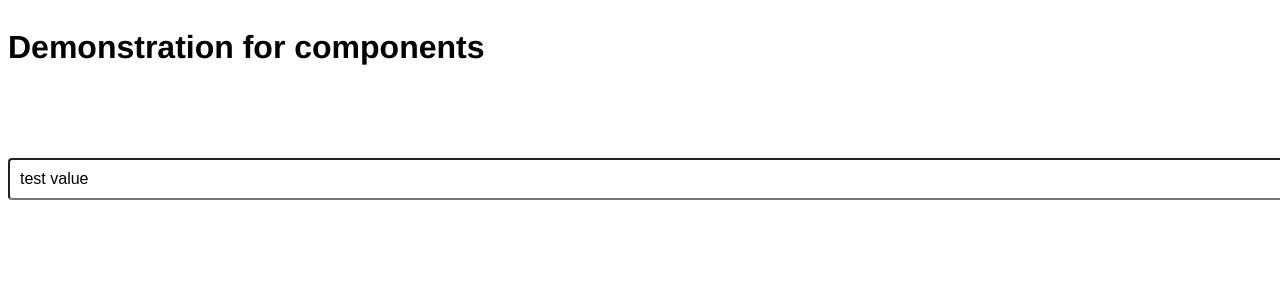
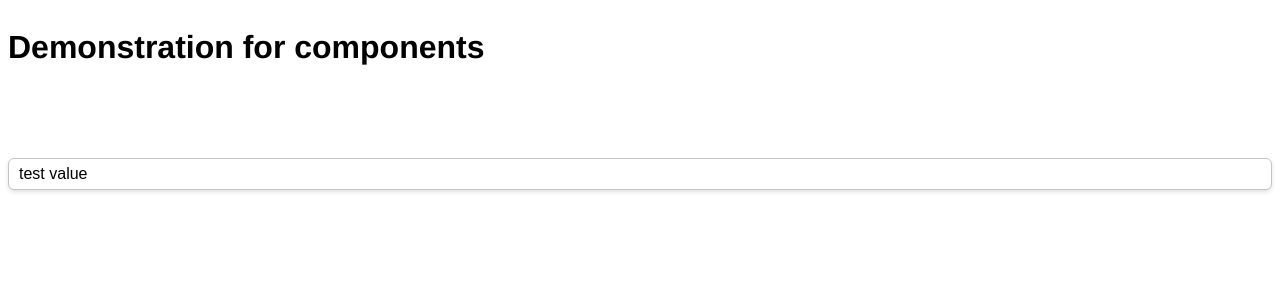
Before and after one commit to Hov96/hov-vue3-ui-lib, a Vue app: page / in a window 1280 px wide. Shown: the top 300 px of the page. Built offline with nearby package versions, Linux system fonts and the light colour scheme.

Commit message:
create input component

```diff
--- a/src/components/Input.vue
+++ b/src/components/Input.vue
@@ -1,16 +1,108 @@
 <template>
-    <input
-        class="h-input"
-        :value="modelValue"
-        :placeholder="placeholder"
-        :disabled="disabled"
-        :type="type"
-        @input="($event) => $emit('update:modelValue', ($event.target as HTMLInputElement).value)"
-    />
+    <div class="h-input" :class="{ 'h-input--disabled': disabled }">
+        <label v-if="label" class="h-input__title" :class="{ 'h-input__title-bold': boldLabel }" :for="id">
+            {{ label }}
+            <span :style="{ color: asteriskColor ? asteriskColor : 'var(--color-danger)' }">{{ required ? '*' : '' }}</span>
+        </label>
+
+        <div class="h-input__content">
+            <input
+                class="h-input__input"
+                :class="{
+                    'h-input__input--disabled': disabled,
+                    'h-input__input--error': errorMessage,
+                    'h-input__input--no-shadow': noShadow,
+                    'h-input__input--hide-appearance': hideAppearance,
+                    'h-input__input--with-start-icon': $slots['start-icon'],
+                    'h-input__input--with-end-icon': $slots['end-icon'] || type === 'password',
+                }"
+                :id="id"
+                :type="inputType"
+                :value="modelValue"
+                :placeholder="placeholder"
+                :disabled="disabled"
+                :min="min"
+                :max="max"
+                :minlength="minLength"
+                :maxlength="maxLength"
+                :required="required"
+                @input="onInput"
+                @blur="emit('onBlur', $event)"
+                @focus="emit('onFocus', $event)"
+                @keydown="emit('onKeydown', $event)"
+                @keyup="emit('onKeyup', $event)"
+                @change="emit('onChange', $event)"
+            />
+
+            <div v-if="$slots['start-icon']" class="h-input__start-icon">
+                <slot name="start-icon"></slot>
+            </div>
+
+            <div v-if="type === 'password'" class="h-input__end-icon">
+                <img
+                    :src="EyeIcon"
+                    alt="Eye icon"
+                    width="18"
+                    height="18"
+                    @click="inputType = 'text'"
+                    v-if="inputType === 'password'"
+                />
+                <img :src="EyeSlashIcon" alt="Eye slash icon" width="18" height="18" @click="inputType = 'password'" v-else />
+            </div>
+
+            <div v-else-if="$slots['end-icon']" class="h-input__end-icon">
+                <slot name="end-icon"></slot>
+            </div>
+        </div>
+
+        <p v-if="errorMessage" class="h-input__error-message">
+            {{ errorMessage }}
+        </p>
+    </div>
 </template>
 
 <script setup lang="ts">
+import { ref } from 'vue'
 import { InputProps } from '@/types/input.type'
 
-const { modelValue, placeholder, disabled, type } = defineProps<InputProps>()
+// Icons
+import EyeIcon from '../assets/icons/eye.svg'
+import EyeSlashIcon from '../assets/icons/eye-slash.svg'
+
+const {
+    modelValue,
+    id = 'h-input',
+    label,
+    placeholder = '',
+    disabled = false,
+    errorMessage = '',
+    type = 'text',
+    min,
+    max,
+    noShadow = false,
+    hideAppearance = false,
+    required = false,
+    asteriskColor,
+    minLength,
+    maxLength,
+    boldLabel,
+} = defineProps<InputProps>()
+
+const emit = defineEmits<{
+    (e: 'update:modelValue', value: string): void
+    (e: 'onInput', event: Event): void
+    (e: 'onBlur', event: FocusEvent): void
+    (e: 'onFocus', event: FocusEvent): void
+    (e: 'onKeydown', event: KeyboardEvent): void
+    (e: 'onKeyup', event: KeyboardEvent): void
+    (e: 'onChange', event: Event): void
+}>()
+
+const inputType = ref(type || 'text')
+
+const onInput = (event: Event) => {
+    const target = event.target as HTMLInputElement
+    emit('update:modelValue', target.value)
+    emit('onInput', event)
+}
 </script>
--- /dev/null
+++ b/src/shims-vue.d.ts
@@ -0,0 +1,4 @@
+declare module '*.svg' {
+    const src: string
+    export default src
+}
--- a/src/styles/components/input.styles.css
+++ b/src/styles/components/input.styles.css
@@ -1,6 +1,105 @@
 .h-input {
-    padding: 10px;
-    font-size: 16px;
-    border-radius: 4px;
+    position: relative;
+    box-sizing: border-box;
+    display: flex;
+    flex-direction: column;
+    gap: var(--h-spacing-xs);
     width: 100%;
 }
+
+.h-input--disabled {
+    pointer-events: none;
+}
+
+/* Label */
+.h-input__title {
+    font-size: var(--h-font-size-base);
+    font-weight: var(--h-font-weight-normal);
+    color: inherit;
+    line-height: var(--h-font-size-base);
+}
+
+.h-input__title-bold {
+    font-weight: var(--h-font-weight-bold);
+}
+
+/* Content wrapper */
+.h-input__content {
+    display: flex;
+    align-items: center;
+    gap: var(--h-spacing-sm);
+}
+
+/* Input */
+.h-input__input {
+    width: 100%;
+    border-radius: var(--h-border-radius-sm);
+    padding: var(--h-spacing-xsm) var(--h-spacing-xmd);
+    border: 1px solid var(--h-color-border-default);
+    outline: none;
+    transition: all var(--h-transition-normal);
+    font-size: inherit;
+    box-shadow: var(--h-shadow-sm);
+}
+
+.h-input__input[type='password'],
+.h-input__input--with-end-icon {
+    padding-right: var(--h-spacing-32);
+}
+
+.h-input__input--with-start-icon {
+    padding-left: var(--h-spacing-32);
+}
+
+.h-input__input:focus {
+    border-color: var(--h-color-primary);
+}
+
+.h-input__input--disabled {
+    border-color: var(--h-color-disabled);
+    background-color: var(--h-color-disabled);
+}
+
+.h-input__input--error {
+    border-color: var(--h-color-danger) !important;
+}
+
+.h-input__input--no-shadow {
+    box-shadow: none;
+}
+
+.h-input__input--hide-appearance::-webkit-outer-spin-button,
+.h-input__input--hide-appearance::-webkit-inner-spin-button {
+    -webkit-appearance: none;
+    -moz-appearance: none;
+    appearance: none;
+}
+
+/* Error message */
+.h-input__error-message {
+    font-size: var(--h-font-size-sm);
+    margin: 0;
+    color: var(--h-color-danger);
+}
+
+/* Start and End icons */
+.h-input__start-icon {
+    position: absolute;
+    top: 50%;
+    left: var(--h-spacing-sm);
+    transform: translateY(-50%);
+    max-width: var(--h-spacing-32);
+    max-height: var(--h-spacing-32);
+    overflow: hidden;
+}
+
+.h-input__end-icon {
+    position: absolute;
+    top: 50%;
+    right: var(--h-spacing-sm);
+    transform: translateY(-50%);
+    cursor: pointer;
+    max-width: var(--h-spacing-32);
+    max-height: var(--h-spacing-32);
+    overflow: hidden;
+}
--- a/src/styles/variables.css
+++ b/src/styles/variables.css
@@ -50,6 +50,13 @@
     --h-font-size-xl: 18px;
     --h-font-size-2xl: 20px;
 
+    /* Border Radius */
+    --h-border-radius-xxs: 2px;
+    --h-border-radius-xs: 4px;
+    --h-border-radius-sm: 6px;
+    --h-border-radius-md: 8px;
+    --h-border-radius-lg: 12px;
+
     /* Font Weights */
     --h-font-weight-normal: 400;
     --h-font-weight-medium: 500;
@@ -60,8 +67,10 @@
     --h-spacing-xs: 4px;
     --h-spacing-xsm: 6px;
     --h-spacing-sm: 8px;
+    --h-spacing-xmd: 10px;
     --h-spacing-md: 12px;
     --h-spacing-lg: 16px;
+    --h-spacing-32: 32px;
 
     /* Transitions */
     --h-transition-fast: 0.1s ease-in-out;
```
Also changed, not shown: src/types/input.type.ts (+13 -0 lines), src/assets/icons/eye-slash.svg (added), src/assets/icons/eye.svg (added).
